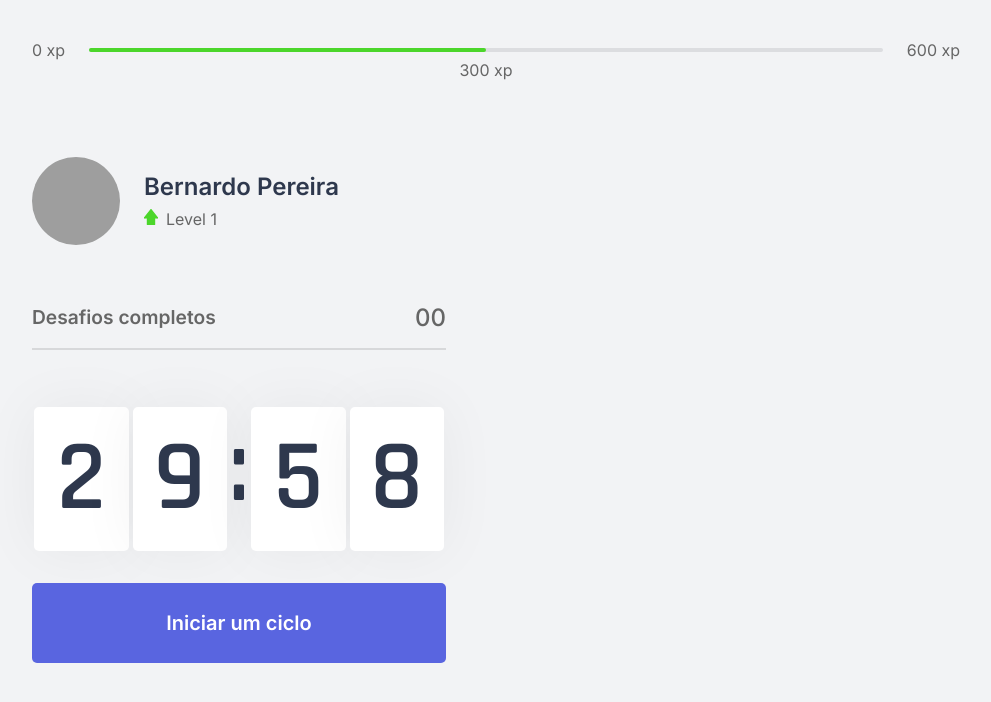
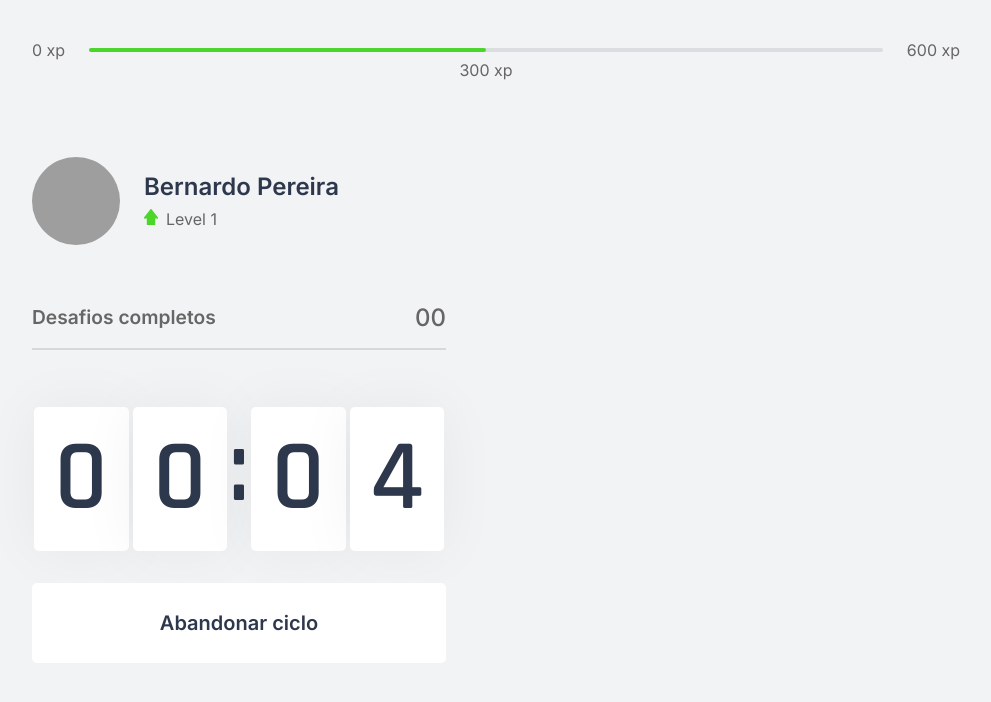
Before and after one commit to BernardoOficial/Pomodoro-Move-Next, a Next.js app: page / in a window 1280 px wide. Both pictures are taken after a click on the button "Iniciar um ciclo". Shown: the top 702 px of the page, without its empty margins (144-1135 px from the left). Built offline with nearby package versions, Linux system fonts and the light colour scheme; grey boxes are pictures that could not be loaded.

Commit message:
Finalizando o countdown

```diff
--- a/src/components/Countdown.tsx
+++ b/src/components/Countdown.tsx
@@ -3,10 +3,11 @@ import styles from '../styles/components/Countdown.module.css'
 
 const Countdown = () => {
 
-    const [time, setTime] = useState(30 * 60);
-    const [regressivaActive, setRegressivaActive] = useState(false);
+    const [time, setTime] = useState(0.1 * 60);
+    const [regressivaEstaAtivo, setRegressivaEstaAtivo] = useState(false);
+    const [regressivaFinalizou, setRegressivaFinalizou] = useState(false);
 
-    const roundTime = time => Math.floor(time);
+    const roundTime = tempo => Math.floor(tempo);
     const minutes = roundTime(time / 60);
     const seconds = roundTime(time % 60);
 
@@ -16,18 +17,33 @@ const Countdown = () => {
     const [minuteLeft, minuteRight] = separarAlgarismosNoArray(minutes);
     const [secondLeft, secondRight] = separarAlgarismosNoArray(seconds);
 
+    let regressiva = null;
+
     useEffect(() => {
 
         const uptadeRegressiva = () => setTime(time => time - 1);
 
-        if(regressivaActive) {
-            setInterval(uptadeRegressiva, 1000)
+        if (regressivaEstaAtivo && time > 0) {
+            regressiva = setTimeout(uptadeRegressiva, 1000);
+        }
+        else if (regressivaEstaAtivo && time === 0) {
+            console.log('finalizou');
+            setRegressivaFinalizou(true);
+            setRegressivaEstaAtivo(false);
         }
 
-    }, [regressivaActive])
+    }, [regressivaEstaAtivo, time])
 
-    const handleButtonClick = () => {
-        setRegressivaActive(true);
+    const handleClickButtonAtivo = () => {
+        setRegressivaEstaAtivo(true);
+    }
+
+    const handleClickButtonDesativa = () => {
+        console.log('ClearInterval ativado');
+        clearInterval(regressiva);
+
+        setRegressivaEstaAtivo(false);
+        setTime(0.1 * 60);
     }
 
     return (
@@ -39,9 +55,35 @@ const Countdown = () => {
                 <span className={styles.numbers}>{secondLeft}</span>
                 <span className={styles.numbers}>{secondRight}</span>
             </div>
-            <button type="button" onClick={handleButtonClick}>
-                Iniciar um ciclo
-            </button>
+
+            { regressivaFinalizou ? (
+                 <button
+                disabled
+                className={styles.countdownButton}
+                >
+                    Ciclo finalizado
+                </button>
+            ) : (
+                <>
+                    { regressivaEstaAtivo ? (
+                    <button
+                    type="button"
+                    onClick={handleClickButtonDesativa}
+                    className={`${styles.countdownButton} ${styles.countdownButtonAtivo}`}
+                    >
+                        Abandonar ciclo
+                    </button>
+                ) : (
+                    <button
+                    type="button"
+                    onClick={handleClickButtonAtivo}
+                    className={styles.countdownButton}
+                    >
+                        Iniciar um ciclo
+                    </button>
+                ) }
+                </>
+            )}
         </div>
     )
 }
--- a/src/pages/index.tsx
+++ b/src/pages/index.tsx
@@ -1,6 +1,6 @@
 import Head from 'next/head'
 import CompletedChallenges from '../components/CompletedChallenges'
-import Countdown from '../components/CountDown'
+import Countdown from '../components/Countdown'
 import ExperienceBar from '../components/ExperienceBar'
 import Profile from '../components/Profile'
 
--- a/src/styles/components/Countdown.module.css
+++ b/src/styles/components/Countdown.module.css
@@ -25,7 +25,7 @@
 
 .countdownContainer .countdown .doispontos {}
 
-.countdownContainer button {
+.countdownButton {
     width: 100%;
     height: 5rem;
     background-color: var(--blue);
@@ -38,6 +38,22 @@
     transition: background-color 0.2s linear;
 }
 
-.countdownContainer button:hover {
+.countdownButton:not(:disabled):hover {
     background-color: var(--blue-dark);
 }
+
+.countdownButtonAtivo {
+    background-color: var(--white);
+    color: var(--title);
+}
+
+.countdownButtonAtivo:not(:disabled):hover {
+    background-color: var(--red);
+    color: var(--white);
+}
+
+.countdownButton:disabled {
+    background-color: var(--white);
+    color: var(--text);
+    cursor: not-allowed;
+}
```
